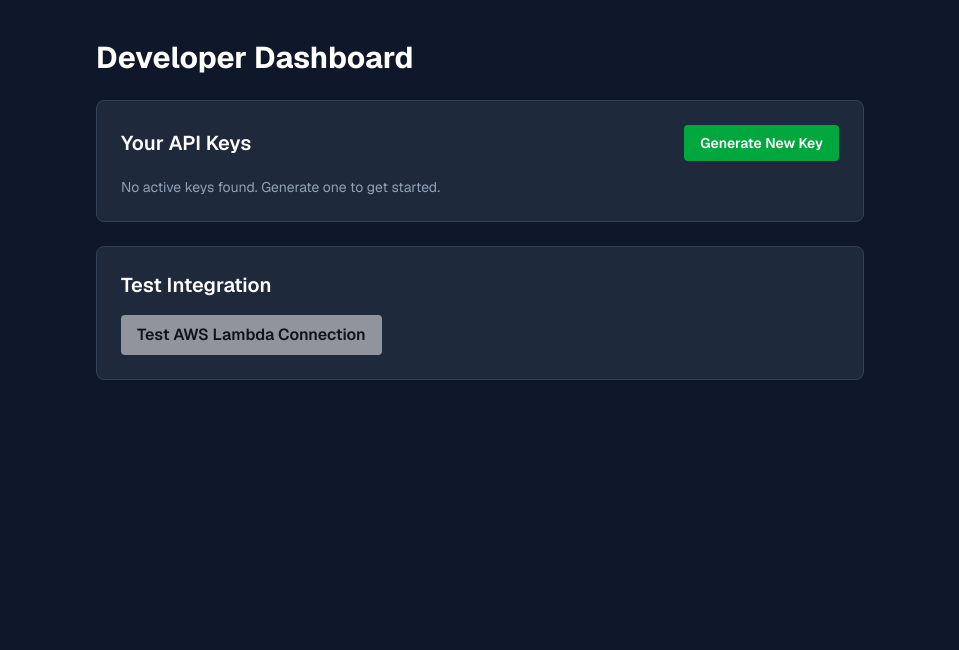
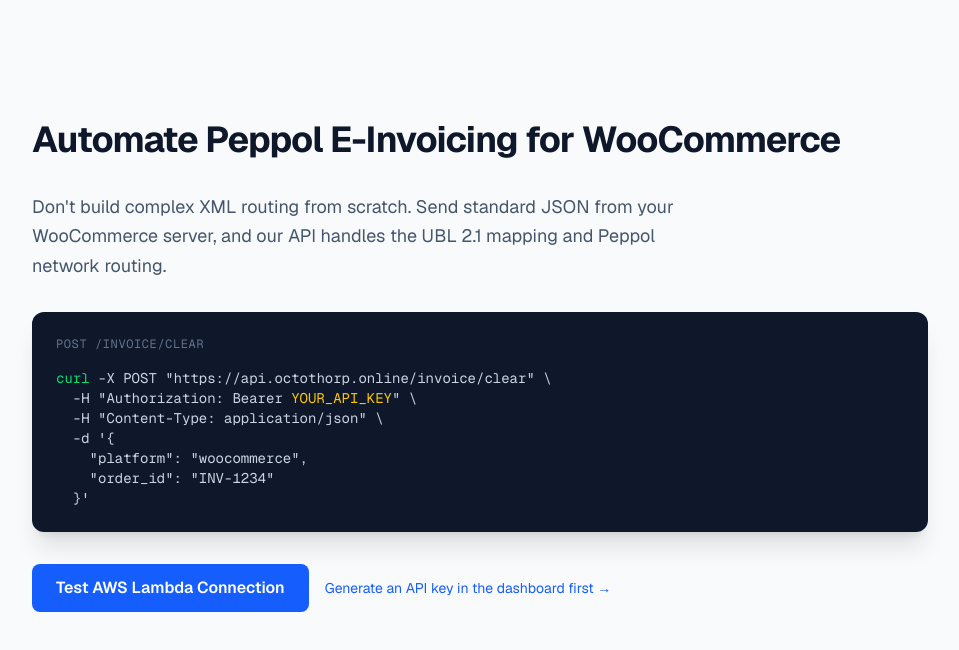
Before and after one commit to karlmhlanga0-ops/ctc-frontend, a Next.js app: page /dashboard in a window 1280 px wide. Shown: the top 650 px of the page, without its empty margins (160-1119 px from the left). Built offline with nearby package versions, Linux system fonts and the light colour scheme.

Commit message:
update woo page auth

```diff
--- a/app/dashboard/page.js
+++ b/app/dashboard/page.js
@@ -1,38 +1,17 @@
 'use client';
 import { useState, useEffect } from 'react';
+import Link from 'next/link';
 
-export default function Dashboard() {
-  const [apiKey, setApiKey] = useState(null);
+export default function WooCommerceIntegration() {
+  const [apiKey, setApiKey] = useState("YOUR_API_KEY");
   const [response, setResponse] = useState(null);
   const [loading, setLoading] = useState(false);
-  const [generating, setGenerating] = useState(false);
 
+  // Pull the generated key from the dashboard if it exists
   useEffect(() => {
     const savedKey = localStorage.getItem('octothorp_api_key');
     if (savedKey) setApiKey(savedKey);
   }, []);
-
-  const generateNewKey = async () => {
-    setGenerating(true);
-    try {
-      const res = await fetch('https://d8v01rrw7d.execute-api.af-south-1.amazonaws.com/Prod/keys/generate', {
-        method: 'POST',
-        headers: {
-          'Content-Type': 'application/json',
-          'x-master-key': 'octothorp-admin-2026'
-        },
-        body: JSON.stringify({ email: "developer@agency.com" })
-      });
-      const data = await res.json();
-      if (data.apiKey) {
-        setApiKey(data.apiKey);
-        localStorage.setItem('octothorp_api_key', data.apiKey);
-      }
-    } catch (error) {
-      console.error("Failed to generate key");
-    }
-    setGenerating(false);
-  };
 
   const testConnection = async () => {
     setLoading(true);
@@ -43,60 +22,58 @@
           'Content-Type': 'application/json',
           'Authorization': `Bearer ${apiKey}`
         },
-        body: JSON.stringify({ order_id: "DYNAMO-TEST-001" })
+        body: JSON.stringify({ platform: "woocommerce", order_id: "INV-1234" })
       });
       const data = await res.json();
       setResponse(data);
     } catch (error) {
-      setResponse({ error: "Network failed" });
+      setResponse({ error: "Network error connecting to AWS." });
     }
     setLoading(false);
   };
 
   return (
-    <div className="min-h-screen bg-[#0F172A] text-white p-10 font-sans">
-      <div className="max-w-3xl mx-auto space-y-6">
-        <h1 className="text-3xl font-bold">Developer Dashboard</h1>
+    <div className="min-h-screen bg-[#F8FAFC] text-slate-900 p-10 font-sans">
+      <div className="max-w-4xl mx-auto mt-20 space-y-8">
+        <h1 className="text-4xl font-bold tracking-tight">Automate Peppol E-Invoicing for WooCommerce</h1>
+        <p className="text-lg text-slate-600 leading-relaxed max-w-2xl">
+          Don't build complex XML routing from scratch. Send standard JSON from your WooCommerce server, and our API handles the UBL 2.1 mapping and Peppol network routing.
+        </p>
 
-        <div className="bg-[#1E293B] p-6 rounded-lg border border-slate-700">
-          <div className="flex justify-between items-center mb-4">
-            <h2 className="text-xl font-semibold">Your API Keys</h2>
-            <button
-              onClick={generateNewKey}
-              disabled={generating}
-              className="bg-green-600 hover:bg-green-500 text-white px-4 py-2 text-sm font-semibold rounded transition-colors disabled:opacity-50"
-            >
-              {generating ? "Generating..." : "Generate New Key"}
-            </button>
-          </div>
-
-          {apiKey ? (
-            <code className="bg-black p-3 rounded block text-green-400 border border-slate-800 break-all">
-              {apiKey}
-            </code>
-          ) : (
-            <p className="text-slate-400 text-sm">No active keys found. Generate one to get started.</p>
-          )}
+        <div className="bg-[#0F172A] p-6 rounded-xl shadow-xl text-sm font-mono text-slate-300">
+          <div className="text-slate-500 mb-4 text-xs tracking-wider">POST /INVOICE/CLEAR</div>
+          <pre className="overflow-x-auto">
+            <span className="text-green-400">curl</span> -X POST "https://api.octothorp.online/invoice/clear" \<br/>
+            {"  "}-H "Authorization: Bearer <span className={apiKey !== "YOUR_API_KEY" ? "text-green-400" : "text-yellow-400"}>{apiKey}</span>" \<br/>
+            {"  "}-H "Content-Type: application/json" \<br/>
+            {"  "}-d '{"{"}<br/>
+            {"    "}"platform": "woocommerce",<br/>
+            {"    "}"order_id": "INV-1234"<br/>
+            {"  "}{"}'"}
+          </pre>
         </div>
 
-        <div className="bg-[#1E293B] p-6 rounded-lg border border-slate-700">
-          <h2 className="text-xl font-semibold mb-4">Test Integration</h2>
+        <div className="flex flex-col sm:flex-row gap-4 items-start sm:items-center">
           <button
             onClick={testConnection}
-            disabled={loading || !apiKey}
-            className="bg-white text-black font-semibold hover:bg-slate-200 px-4 py-2 rounded transition-colors disabled:opacity-50"
+            disabled={loading}
+            className="bg-blue-600 hover:bg-blue-700 text-white font-semibold px-6 py-3 rounded-lg transition-colors disabled:opacity-50"
           >
             {loading ? "Testing..." : "Test AWS Lambda Connection"}
           </button>
 
-          {response && (
-            <div className="mt-4 p-4 bg-black rounded border border-slate-700 overflow-x-auto">
-              <pre className="text-sm text-slate-300">
-                {JSON.stringify(response, null, 2)}
-              </pre>
-            </div>
+          {apiKey === "YOUR_API_KEY" && (
+            <Link href="/dashboard" className="text-sm text-blue-600 hover:underline">
+              Generate an API key in the dashboard first &rarr;
+            </Link>
           )}
         </div>
+
+        {response && (
+          <div className={`p-4 rounded-lg font-mono text-sm overflow-x-auto ${response.error || response.status === 'error' ? 'bg-red-50 text-red-600 border border-red-200' : 'bg-green-50 text-green-700 border border-green-200'}`}>
+            <pre>{JSON.stringify(response, null, 2)}</pre>
+          </div>
+        )}
       </div>
     </div>
   );
```
